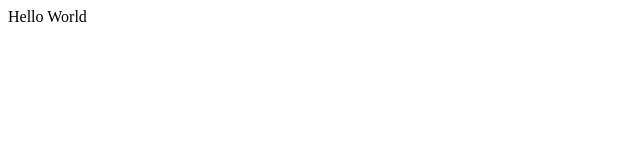
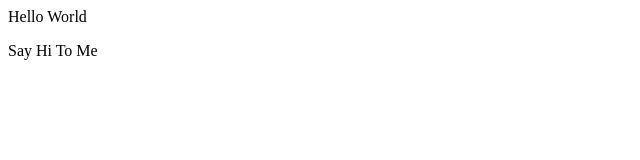
Before and after one commit to warda-28/first-demo, a plain HTML site: page index.html in a window 1280 px wide. Shown: the full height of the page, 0-640 px from the left. Drawn offline with Linux system fonts and the light colour scheme.

Commit message:
Add New Paragraph

```diff
--- a/index.html
+++ b/index.html
@@ -1 +1,2 @@
 <p>Hello World</p>
+<p>Say Hi To Me</p>
```
Also changed, not shown: 1 other file.
